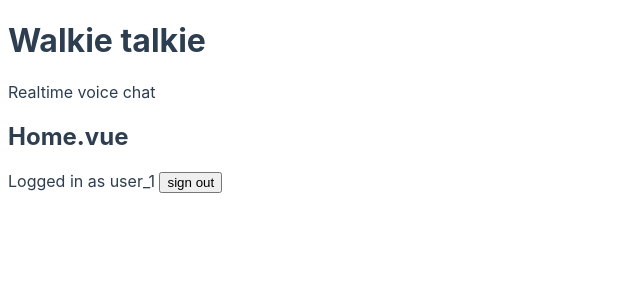
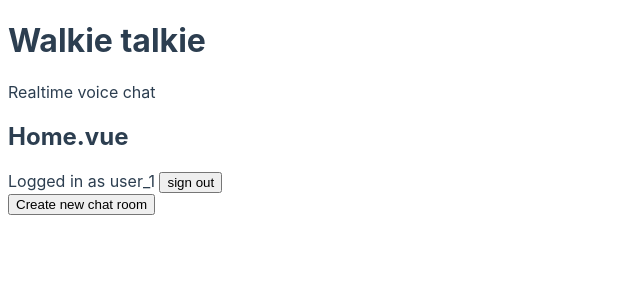
Before and after one commit to CecilieMariendal/vue-chat, a Vue app: page /#/ in a window 1280 px wide. Shown: the top 300 px of the page, without its empty margins (0-640 px from the left). Built offline with nearby package versions, Linux system fonts and the light colour scheme; no server answers; sample sign-in values are in the browser's storage; what vuefire would draw is missing.

Commit message:
Add create chat room

```diff
--- /dev/null
+++ b/src/components/ChatList.vue
@@ -0,0 +1,29 @@
+<template>
+    <div>
+        <button @click="createChatRoom()">Create new chat room</button>
+    </div>
+</template>
+
+<script>
+import {db} from '../firebase'
+
+export default {
+    data() {
+        return {
+            chats: []
+        }
+    },
+    methods: {
+        async createChatRoom() {
+            const newChat = await db.collection('chats').add({
+                createdAt: Date.now(),
+                owner: this.uid,
+                members: [this.uid],
+            })
+
+            console.log(newChat);
+        }
+    },
+    props: ['uid']
+}
+</script>
--- a/src/components/Home.vue
+++ b/src/components/Home.vue
@@ -4,7 +4,11 @@
 
         <User>
             <template v-slot:user="{user}">
-                <UserProfile v-if="user" :user="user"/>
+                <div v-if="user">
+                    <UserProfile :user="user"/>
+                    <ChatList :uid="user.uid" />
+                </div>
+
                 <Login v-else />
             </template>
         </User>
@@ -14,12 +18,14 @@
 <script>
 import User from './User'
 import UserProfile from './UserProfile'
+import ChatList from './ChatList'
 import Login from './Login'
 
 export default {
     components: {
         User,
         UserProfile,
+        ChatList,
         Login,
     }
 }
```
